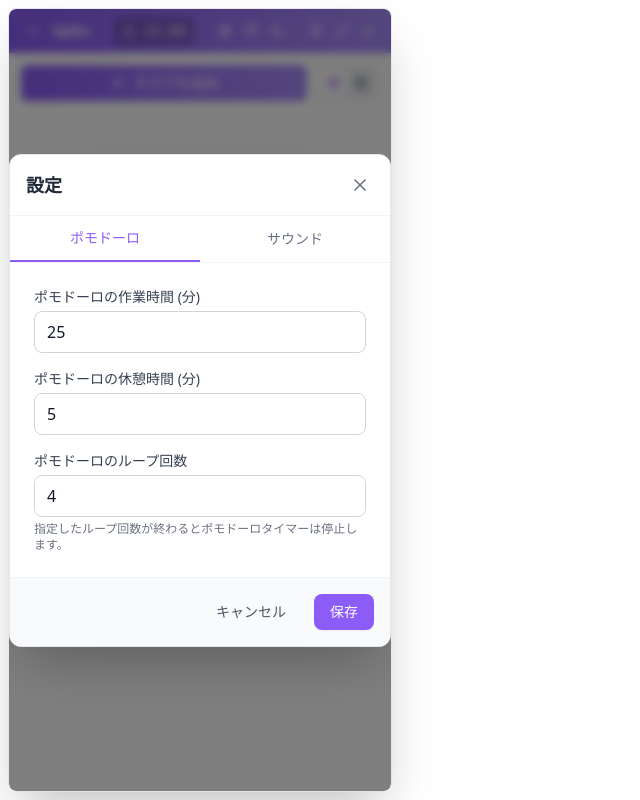
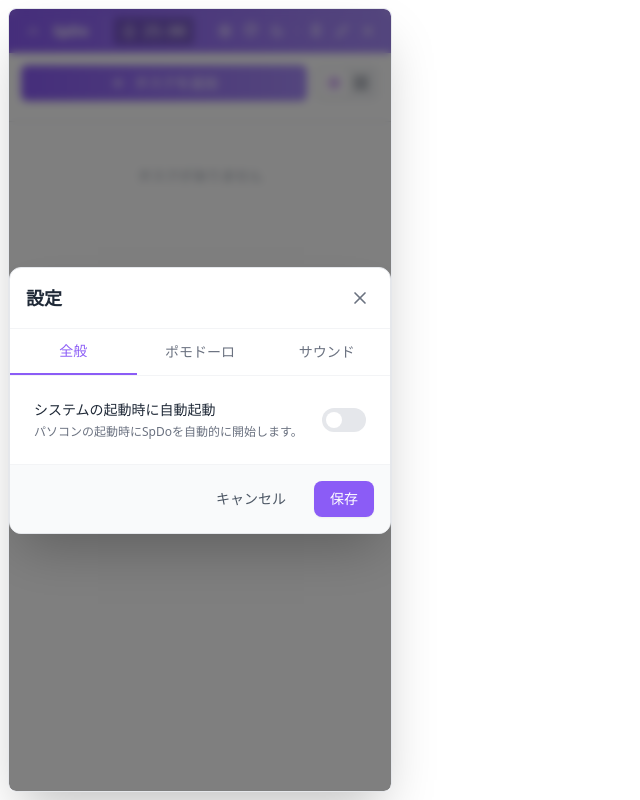
Before and after one commit to bluemistel/SpDo, a React (Vite) app: page / in a window 1280 px wide. Both pictures are taken after a click on the button 225 px from the left and 31 px from the top of the page. Shown: the whole page, without its empty margins (0-640 px from the left). Built offline with nearby package versions, Linux system fonts and the light colour scheme.

Commit message:
SpDo v1.0.2 リリース ・設定からスタートアップに登録できる機能を追加 ・通知が2回送られる不具合を修正

```diff
--- a/package.json
+++ b/package.json
@@ -1,6 +1,6 @@
 {
   "name": "sp-do",
-  "version": "1.0.1",
+  "version": "1.0.2",
   "description": "SpDo",
   "main": "./out/main/index.js",
   "author": "BlueMist",
--- a/src/preload/index.ts
+++ b/src/preload/index.ts
@@ -13,7 +13,9 @@ const api = {
     saveTags: (tags: unknown) => ipcRenderer.invoke('save-tags', tags),
     getStatuses: () => ipcRenderer.invoke('get-statuses'),
     saveStatuses: (statuses: unknown) => ipcRenderer.invoke('save-statuses', statuses),
-    showNotification: (title: string, body: string) => ipcRenderer.invoke('show-notification', title, body)
+    showNotification: (title: string, body: string) => ipcRenderer.invoke('show-notification', title, body),
+    getLoginItemSettings: () => ipcRenderer.invoke('get-login-item-settings'),
+    setLoginItemSettings: (settings: any) => ipcRenderer.invoke('set-login-item-settings', settings)
 }
 
 // Use `contextBridge` APIs to expose Electron APIs to
--- a/src/renderer/src/components/SettingsModal.tsx
+++ b/src/renderer/src/components/SettingsModal.tsx
@@ -26,10 +26,36 @@ const SOUND_EVENTS: { id: SoundEvent; label: string }[] = [
 
 export function SettingsModal({ isOpen, onClose, pomodoroSettings, onUpdatePomodoroSettings }: SettingsModalProps) {
     const { soundSettings, volume, setSound, setVolume, playSound } = useSound()
-    const [activeTab, setActiveTab] = useState<'timer' | 'sound'>('timer')
+    const [activeTab, setActiveTab] = useState<'general' | 'timer' | 'sound'>('general')
     const [tempPomodoro, setTempPomodoro] = useState(pomodoroSettings)
+    const [autoLaunch, setAutoLaunch] = useState(false)
     const fileInputRef = useRef<HTMLInputElement>(null)
     const [selectingEvent, setSelectingEvent] = useState<SoundEvent | null>(null)
+
+    // Load auto-launch status
+    useEffect(() => {
+        const checkAutoLaunch = async () => {
+            try {
+                const settings = await window.api.getLoginItemSettings()
+                setAutoLaunch(settings.openAtLogin)
+            } catch (error) {
+                console.error('Failed to get login item settings:', error)
+            }
+        }
+        checkAutoLaunch()
+    }, [])
+
+    const handleToggleAutoLaunch = async () => {
+        const newValue = !autoLaunch
+        console.log('Toggling auto-launch to:', newValue)
+        try {
+            await window.api.setLoginItemSettings({ openAtLogin: newValue })
+            setAutoLaunch(newValue)
+            console.log('Successfully set login item settings')
+        } catch (error) {
+            console.error('Failed to set login item settings:', error)
+        }
+    }
 
     // Sync temp state when prop changes
     useEffect(() => {
@@ -82,6 +108,15 @@ export function SettingsModal({ isOpen, onClose, pomodoroSettings, onUpdatePomod
 
                 <div className="flex border-b border-gray-100 dark:border-gray-700">
                     <button
+                        onClick={() => setActiveTab('general')}
+                        className={`flex-1 py-3 text-sm font-medium transition-colors ${activeTab === 'general'
+                            ? 'text-accent border-b-2 border-accent'
+                            : 'text-gray-500 dark:text-gray-400 hover:text-gray-700 dark:hover:text-gray-300'
+                            }`}
+                    >
+                        全般
+                    </button>
+                    <button
                         onClick={() => setActiveTab('timer')}
                         className={`flex-1 py-3 text-sm font-medium transition-colors ${activeTab === 'timer'
                             ? 'text-accent border-b-2 border-accent'
@@ -102,6 +137,27 @@ export function SettingsModal({ isOpen, onClose, pomodoroSettings, onUpdatePomod
                 </div>
 
                 <div className="p-6 max-h-[60vh] overflow-y-auto custom-scrollbar">
+                    {activeTab === 'general' && (
+                        <div className="space-y-6">
+                            <div className="flex items-center justify-between">
+                                <div>
+                                    <h3 className="text-sm font-medium text-gray-800 dark:text-gray-200">システムの起動時に自動起動</h3>
+                                    <p className="text-xs text-gray-500 dark:text-gray-400 mt-1">パソコンの起動時にSpDoを自動的に開始します。</p>
+                                </div>
+                                <button
+                                    onClick={handleToggleAutoLaunch}
+                                    className={`relative inline-flex h-6 w-11 items-center rounded-full transition-colors focus:outline-none focus:ring-2 focus:ring-accent focus:ring-offset-2 ${autoLaunch ? 'bg-accent' : 'bg-gray-200 dark:bg-gray-700'
+                                        }`}
+                                >
+                                    <span
+                                        className={`inline-block h-4 w-4 transform rounded-full bg-white transition-transform ${autoLaunch ? 'translate-x-6' : 'translate-x-1'
+                                            }`}
+                                    />
+                                </button>
+                            </div>
+                        </div>
+                    )}
+
                     {activeTab === 'timer' && (
                         <div className="space-y-4">
                             <div>
--- a/src/renderer/src/components/Timer.tsx
+++ b/src/renderer/src/components/Timer.tsx
@@ -43,13 +43,7 @@ export function Timer({ settings = DEFAULT_SETTINGS }: TimerProps): JSX.Element
                 if (mode === 'stopwatch') {
                     setTimeLeft((prev) => prev + 1000)
                 } else {
-                    setTimeLeft((prev) => {
-                        if (prev <= 1000) {
-                            handleTimerComplete()
-                            return 0
-                        }
-                        return prev - 1000
-                    })
+                    setTimeLeft((prev) => Math.max(0, prev - 1000))
                 }
             }, 1000)
         } else {
@@ -61,37 +55,39 @@ export function Timer({ settings = DEFAULT_SETTINGS }: TimerProps): JSX.Element
         }
     }, [isActive, mode])
 
+    // Handle timer completion side effects
+    useEffect(() => {
+        if (timeLeft === 0 && isActive && mode !== 'stopwatch') {
+            handleTimerComplete()
+        }
+    }, [timeLeft, isActive, mode])
+
     const handleTimerComplete = () => {
         setIsActive(false)
 
         if (mode === 'countdown') {
             playSound('countdownZero')
-            new Notification('Timer finished!')
+            window.api.showNotification('SpDo', 'タイマーが終了しました！')
         } else if (mode === 'pomodoro') {
             if (isWorkSession) {
-                // Finished work session
                 const newCompletedLoops = completedLoops + 1
                 setCompletedLoops(newCompletedLoops)
 
                 if (newCompletedLoops >= settings.loops) {
-                    // All loops done
                     playSound('pomodoroAllloopsEnd')
-                    new Notification('All Pomodoro cycles completed!')
+                    window.api.showNotification('SpDo', 'すべてのセッションが完了しました！')
                     setIsWorkSession(true)
                     setCompletedLoops(0)
                     setTimeLeft(settings.workDuration * 60 * 1000)
-                    return
                 } else {
-                    // Break time
                     playSound('pomodoroBreakStart')
-                    new Notification('Break time!')
+                    window.api.showNotification('SpDo', '休憩時間です！')
                     setIsWorkSession(false)
                     setTimeLeft(settings.breakDuration * 60 * 1000)
                 }
             } else {
-                // Finished break session
                 playSound('pomodoroLoopStart')
-                new Notification('Back to work!')
+                window.api.showNotification('SpDo', '仕事に戻りましょう！')
                 setIsWorkSession(true)
                 setTimeLeft(settings.workDuration * 60 * 1000)
             }
--- a/src/renderer/src/env.d.ts
+++ b/src/renderer/src/env.d.ts
@@ -12,6 +12,8 @@ interface IElectronAPI {
     getStatuses: () => Promise<unknown>
     saveStatuses: (statuses: unknown) => Promise<void>
     showNotification: (title: string, body: string) => Promise<void>
+    getLoginItemSettings: () => Promise<any>
+    setLoginItemSettings: (settings: any) => Promise<void>
 }
 
 declare global {
```
Also changed, not shown: src/main/index.ts (+13 -1 lines), 5 other files (tests, documents, lock files or other folders).
